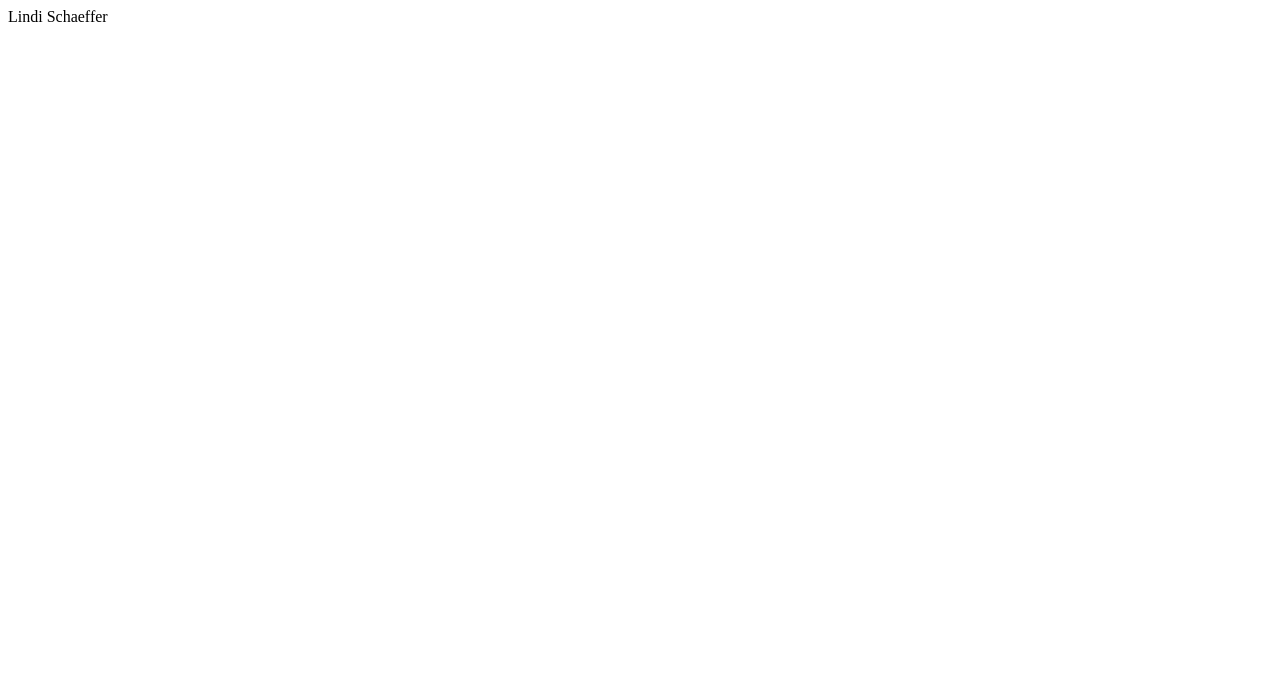
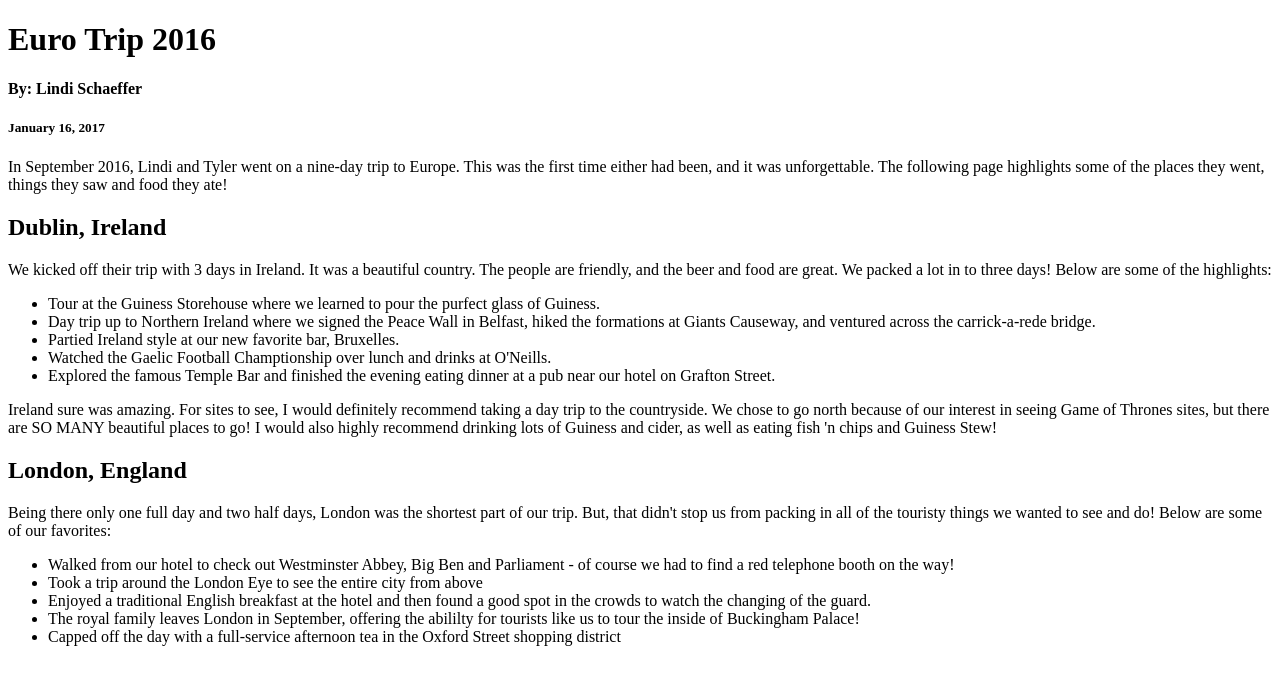
Before and after one commit to LindiSchaeffer/html-me-something, a plain HTML site: page index.html in a window 1280 px wide. Drawn offline with Linux system fonts and the light colour scheme.

Commit message:
Needed to break for dinner. In the middle of London points.

```diff
--- a/index.html
+++ b/index.html
@@ -1 +1,51 @@
-<p> Lindi Schaeffer </p>
+<!DOCTYPE html>
+<html>
+    <head>
+        <title> text </title>
+    </head>
+
+    <body>
+        <main>
+            <header>
+                <h1> Euro Trip 2016 </h1>
+                <h4> By: Lindi Schaeffer </h4>
+                <h5> January 16, 2017 </h5>
+                <p> In September 2016, Lindi and Tyler went on a nine-day trip to
+                    Europe. This was the first time either had been, and it was
+                    unforgettable. The following page highlights some of the places
+                    they went, things they saw and food they ate! </p>
+            </header>
+
+            <article>
+                <h2> Dublin, Ireland </h2>
+                <p> We kicked off their trip with 3 days in Ireland. It was a beautiful country. The people are friendly, and the beer and food are great. We packed a lot in to three days! Below are some of the highlights:
+                    <ul>
+                        <li> Tour at the Guiness Storehouse where we learned to pour the purfect glass of Guiness. </li>
+                        <li> Day trip up to Northern Ireland where we signed the Peace Wall in Belfast, hiked the formations at Giants Causeway, and ventured across the carrick-a-rede bridge. </li>
+                        <li> Partied Ireland style at our new favorite bar, Bruxelles. </li>
+                        <li> Watched the Gaelic Football Champtionship over lunch and drinks at O'Neills. </li>
+                        <li> Explored the famous Temple Bar and finished the evening eating dinner at a pub near our hotel on Grafton Street. </li>
+                    </ul>
+                <p> Ireland sure was amazing. For sites to see, I would
+                    definitely recommend taking a day trip to the countryside.
+                    We chose to go north because of our interest in seeing Game
+                    of Thrones sites, but there are SO MANY beautiful places to
+                    go! I would also highly recommend drinking lots of Guiness
+                    and cider, as well as eating fish 'n chips and Guiness Stew! </p>
+            </article>
+
+            <article>
+                <h2> London, England </h2>
+                <p> Being there only one full day and two half days, London was
+                    the shortest part of our trip. But, that didn't stop us from
+                    packing in all of the touristy things we wanted to see and
+                    do! Below are some of our favorites: </p>
+                        <ul>
+                            <li> Walked from our hotel to check out Westminster Abbey, Big Ben and Parliament - of course we had to find a red telephone booth on the way! </li>
+                            <li> Took a trip around the London Eye to see the entire city from above </li>
+                            <li> Enjoyed a traditional English breakfast at the hotel and then found a good spot in the crowds to watch the changing of the guard. </li>
+                            <li> The royal family leaves London in September, offering the abililty for tourists like us to tour the inside of Buckingham Palace! </li>
+                            <li> Capped off the day with a full-service afternoon tea in the Oxford Street shopping district </li>
+        </main>
+    </body>
+</html>
```
